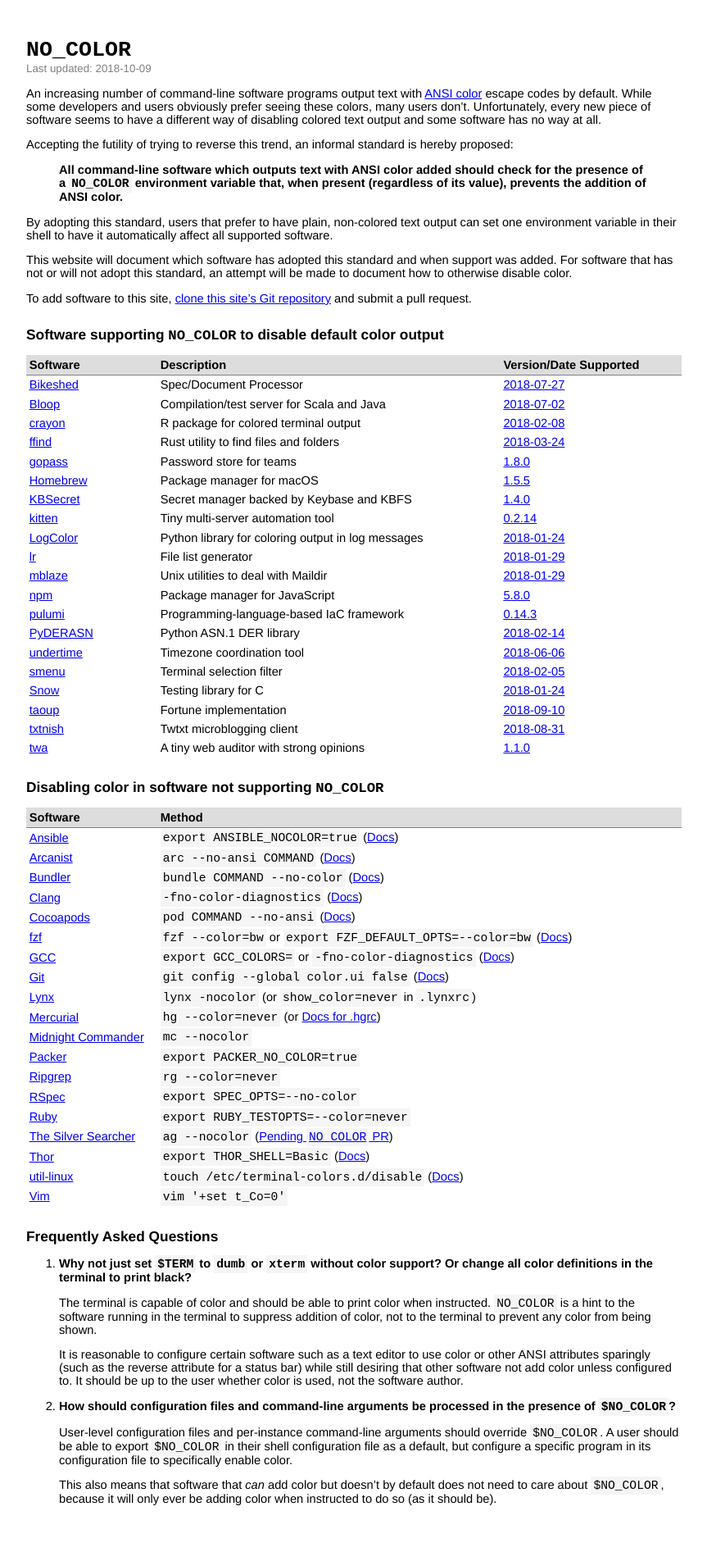
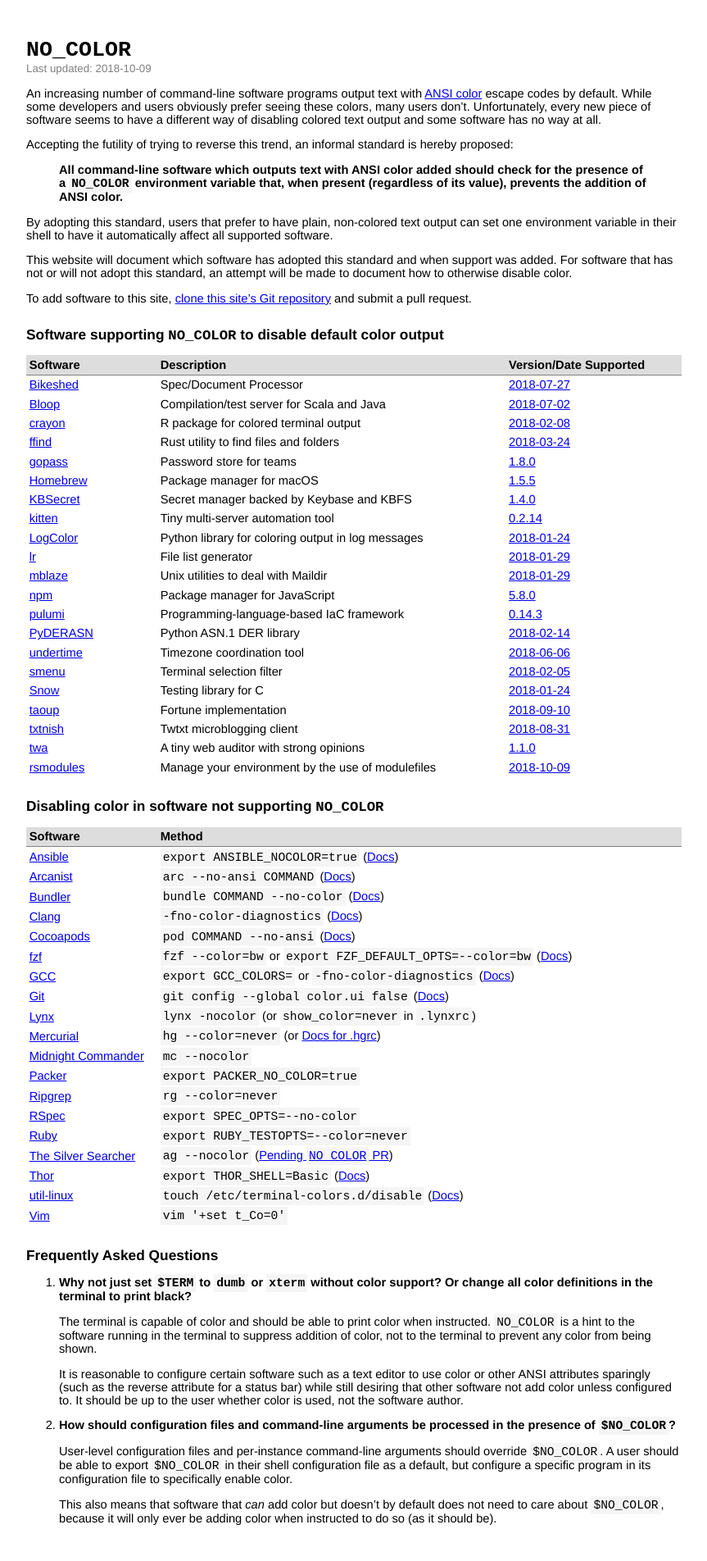
Before and after one commit to jcs/no_color, a Jekyll site: the page built from index.md, in a window 1280 px wide. Shown: the whole page at 82% size, without its empty margins (208-1071 px from the left). Built offline with Jekyll 4.4.1, drawn with Linux system fonts in a browser that asks for light colours; our own code applies the rules of GitHub Pages for plain Markdown files; before the commit the page ends 1880 px from its top, so only the background shows below that.

Commit message:
index: Add rsmodules (#37)

```diff
--- a/index.md
+++ b/index.md
@@ -57,6 +57,7 @@ and submit a pull request.
 | [taoup](http://github.com/globalcitizen/taoup) | Fortune implementation | [2018-09-10](https://github.com/globalcitizen/taoup/commit/fb2dc7768a2dc9b74816ce5126e40b93338291f7) |
 | [txtnish](https://github.com/mdom/txtnish) | Twtxt microblogging client | [2018-08-31](https://github.com/mdom/txtnish/commit/257d312ac282ab99e8357e31f6c282b881fbb171) |
 | [twa](https://github.com/trailofbits/twa) | A tiny web auditor with strong opinions | [1.1.0](https://github.com/trailofbits/twa/releases/tag/1.1.0) |
+| [rsmodules](https://github.com/fretn/rsmodules) | Manage your environment by the use of modulefiles | [2018-10-09](https://github.com/fretn/rsmodules/commit/87a45f96a9bd45b86300a6027bb29855778d4f5e) |
 {: rules="groups"}
 
 ## Disabling color in software not supporting `NO_COLOR`
```
